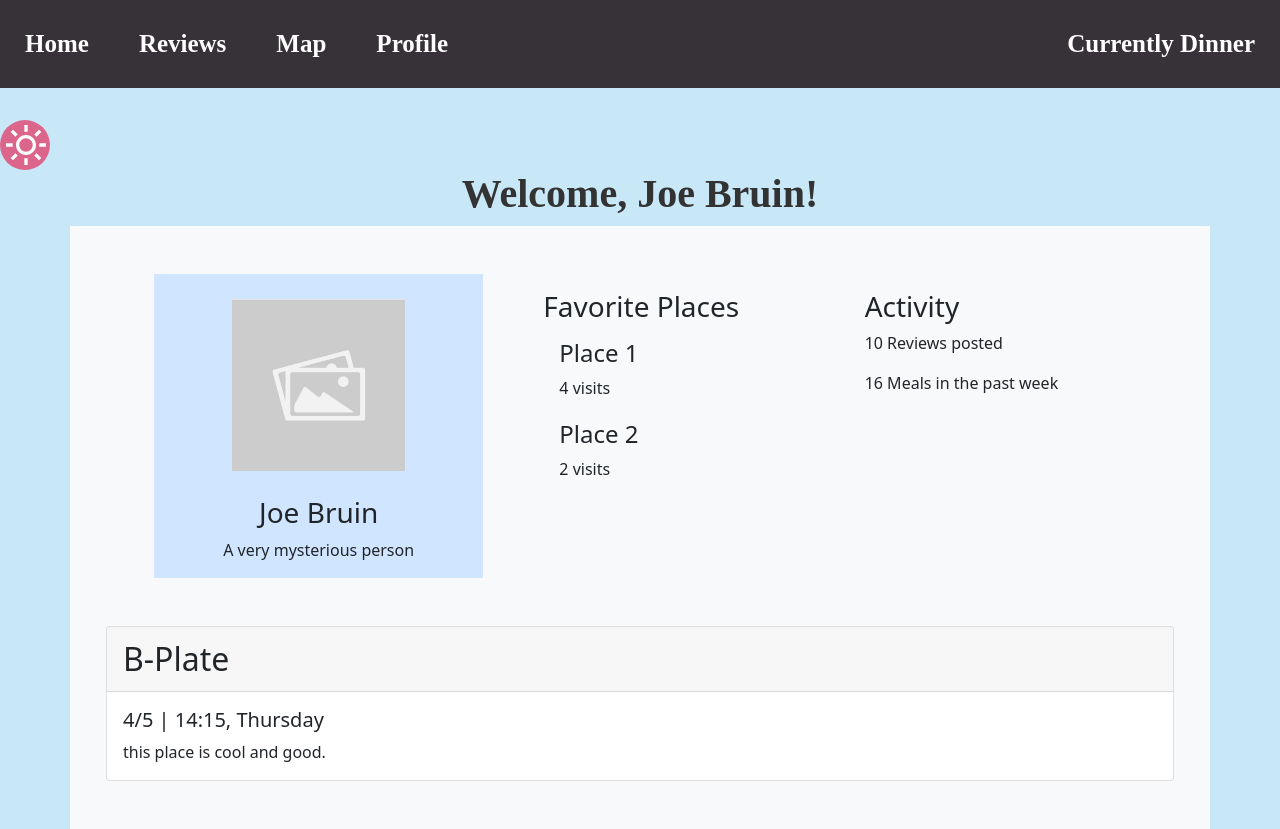
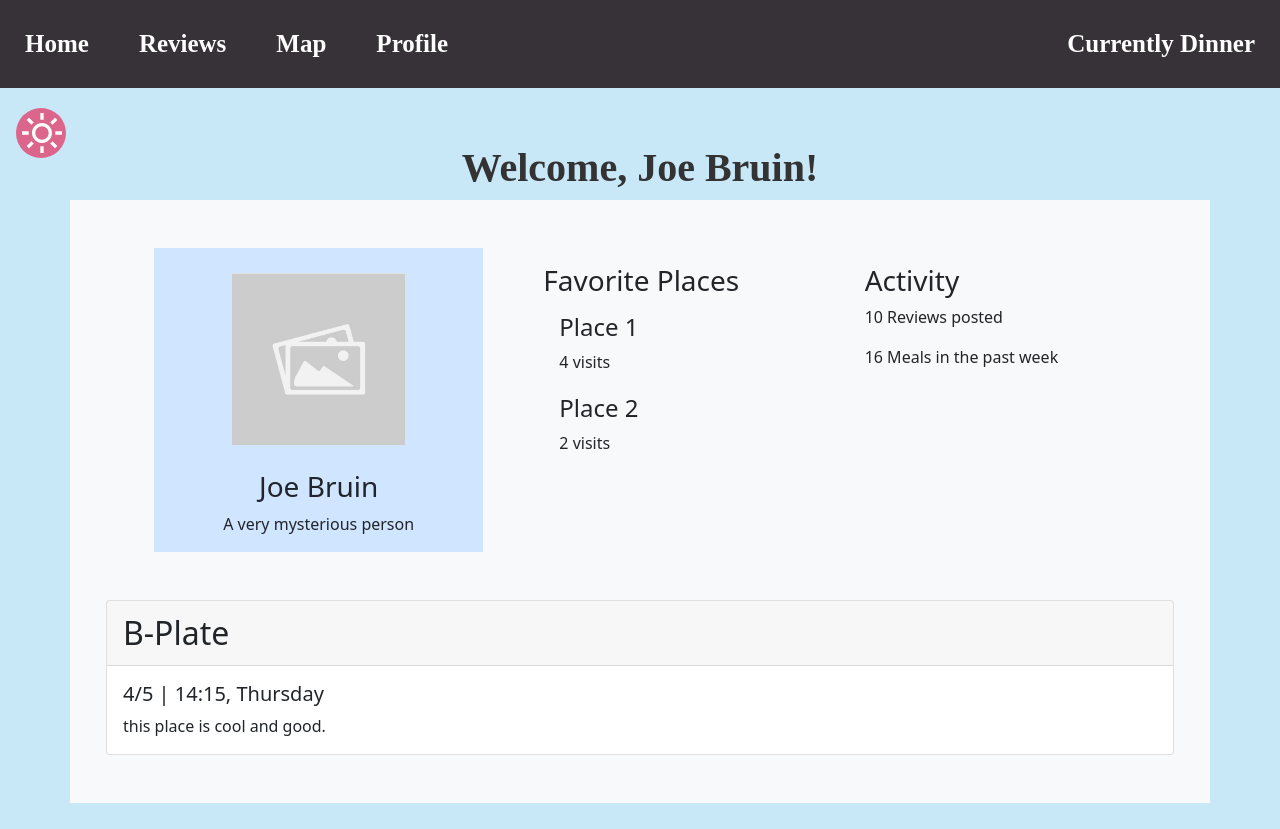
Before and after one commit to 35L-sleepy-tamagos/bruin-bites, a React (Create React App) app in the folder bites-frontend/: page /profile in a window 1280 px wide. After the commit the page ends 803 px from the top, so only its background shows below. Built offline with nearby package versions, Linux system fonts and the light colour scheme.

Commit message:
shifted dark mode toggle button so its 1em away from left of website

```diff
--- a/bites-frontend/src/App.js
+++ b/bites-frontend/src/App.js
@@ -13,12 +13,14 @@ import { ThemeProvider, createGlobalStyle } from "styled-components";
 import 'bootstrap/dist/css/bootstrap.min.css';
 
 const LightTheme = {
+  padding: "0.25em 1em",
   pageBackground: "white",
   titleColor: "#dc658b",
-  tagLineColor: "black"
+  tagLineColor: "black",
 };
 
 const DarkTheme = {
+  padding: "0.25em 1em",
   pageBackground: "#282c36",
   titleColor: "lightpink",
   tagLineColor: "lavender"
--- a/bites-frontend/src/components/SplashScreen.js
+++ b/bites-frontend/src/components/SplashScreen.js
@@ -2,12 +2,14 @@ import styled from "styled-components";
 import { CgSun } from "react-icons/cg";
 import { HiMoon } from "react-icons/hi";
 
+//margin: shifts it, why did this one line of code take me 40 minutes to find out
 const Toggle = styled.button`
     cursor: pointer;
     height: 50px;
     width: 50px;
     border-radius: 50%;
     border: none;
+    margin: -1em 1em;
     background-color: ${props => props.theme.titleColor};
     color: ${props => props.theme.pageBackground};
     &:focus {
@@ -44,7 +46,7 @@ function Splash(props)
 
     const icon = props.theme === "dark" ? <HiMoon size={40} /> : <CgSun size={40} />;
     return (
-    <Toggle onClick={changeTheme}>
+    <Toggle onClick={changeTheme} >
         {icon}
     </Toggle>
     );
```
